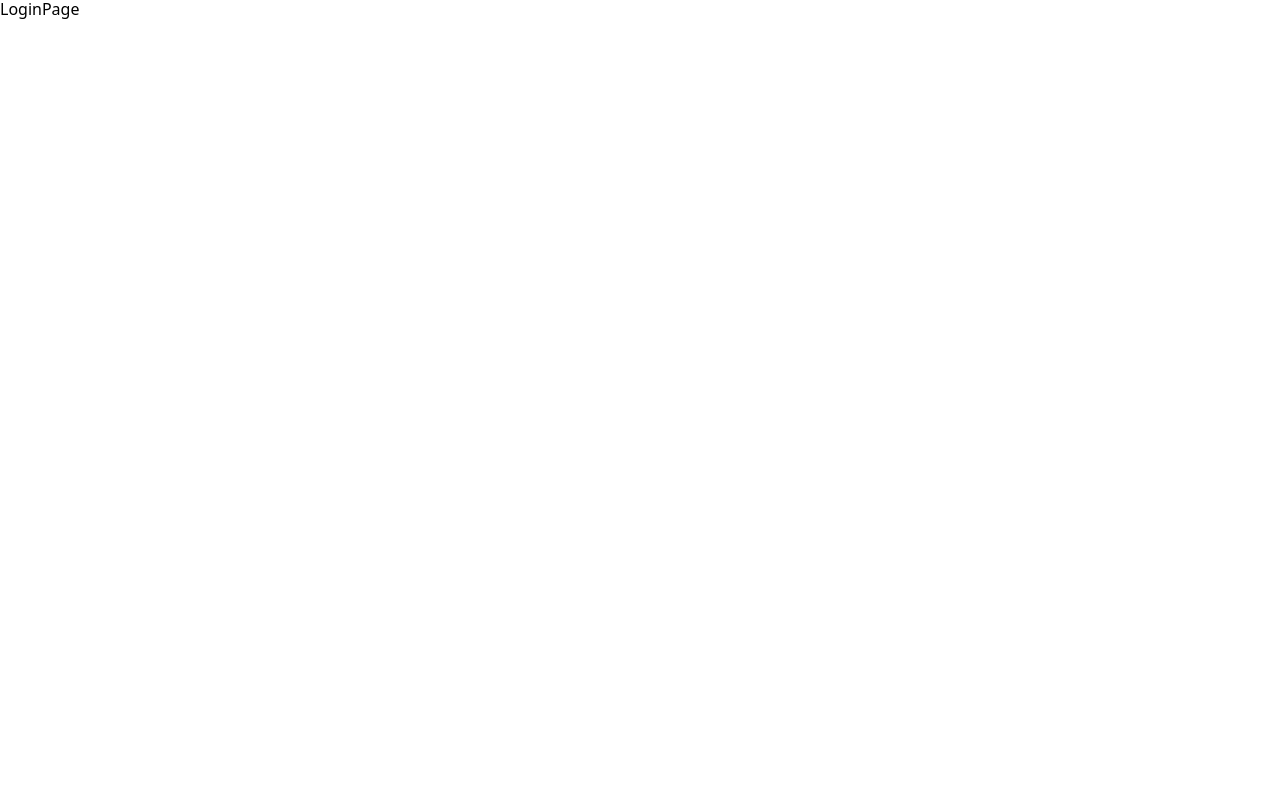
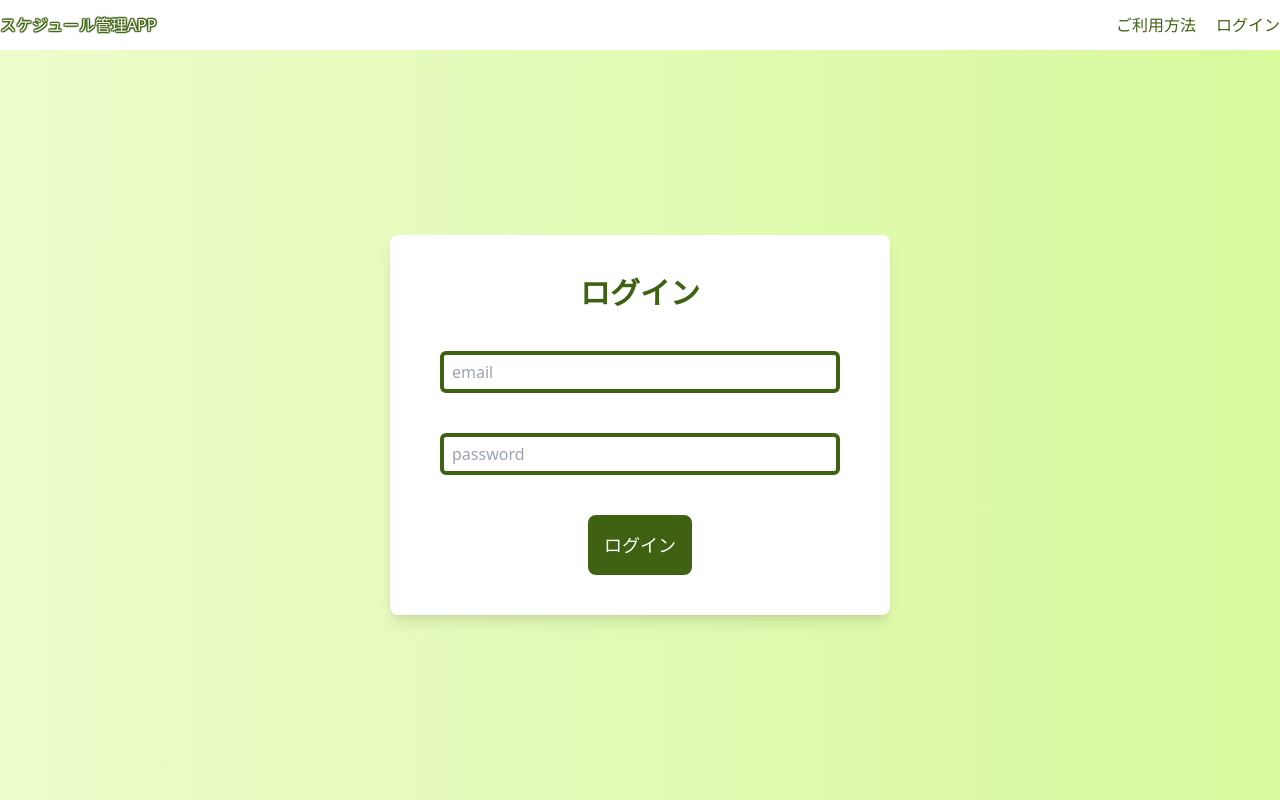
Before and after one commit to umedanaoyuki/react-calendar-app, a React (Vite) app: page /login in a window 1280 px wide. Built offline with nearby package versions, Linux system fonts and the light colour scheme.

Commit message:
feat: ログイン画面の作成2

```diff
--- a/src/components/pages/LoginPage.tsx
+++ b/src/components/pages/LoginPage.tsx
@@ -1,3 +1,28 @@
+import { PrimaryBtn } from "../atoms/PrimaryBtn";
+
 export const LoginPage = () => {
-  return <div>LoginPage</div>;
+  return (
+    <div className="w-[500px] bg-white rounded-lg shadow-lg py-10">
+      <form className="flex flex-col justify-center items-center gap-10">
+        <h1 className="text-3xl text-lime-800 font-bold text-center">
+          ログイン
+        </h1>
+        <div className="w-[80%]">
+          <input
+            type="text"
+            className="w-full border-4 border-solid border-lime-800 rounded-md p-2"
+            placeholder="email"
+          />
+        </div>
+        <div className="w-[80%]">
+          <input
+            type="password"
+            className="w-full border-4 border-solid border-lime-800 rounded-md p-2"
+            placeholder="password"
+          />
+        </div>
+        <PrimaryBtn>ログイン</PrimaryBtn>
+      </form>
+    </div>
+  );
 };
--- a/src/routes.tsx
+++ b/src/routes.tsx
@@ -1,8 +1,15 @@
 import { createBrowserRouter } from "react-router-dom";
 import { TopPage } from "./components/pages/TopPage";
 import { LoginPage } from "./components/pages/LoginPage";
+import { NotLoginLayout } from "./components/templates/NotLoginLayout";
 
 export const router = createBrowserRouter([
-  { path: "/", element: <TopPage /> },
-  { path: "/login", element: <LoginPage /> },
+  {
+    path: "/",
+    element: <NotLoginLayout />,
+    children: [
+      { index: true, element: <TopPage /> },
+      { path: "/login", element: <LoginPage /> },
+    ],
+  },
 ]);
--- a/src/styles/output.css
+++ b/src/styles/output.css
@@ -621,6 +621,18 @@ video {
   height: 100vh;
 }
 
+.w-\[500px\] {
+  width: 500px;
+}
+
+.w-\[80\%\] {
+  width: 80%;
+}
+
+.w-full {
+  width: 100%;
+}
+
 .flex-col {
   flex-direction: column;
 }
@@ -641,8 +653,29 @@ video {
   gap: 1.25rem;
 }
 
+.gap-10 {
+  gap: 2.5rem;
+}
+
 .rounded-lg {
   border-radius: 0.5rem;
+}
+
+.rounded-md {
+  border-radius: 0.375rem;
+}
+
+.border-4 {
+  border-width: 4px;
+}
+
+.border-solid {
+  border-style: solid;
+}
+
+.border-lime-800 {
+  --tw-border-opacity: 1;
+  border-color: rgb(63 98 18 / var(--tw-border-opacity, 1));
 }
 
 .bg-lime-800 {
@@ -671,6 +704,15 @@ video {
 
 .p-4 {
   padding: 1rem;
+}
+
+.p-2 {
+  padding: 0.5rem;
+}
+
+.py-10 {
+  padding-top: 2.5rem;
+  padding-bottom: 2.5rem;
 }
 
 .pt-\[10vh\] {
@@ -704,6 +746,15 @@ video {
   line-height: 1.75rem;
 }
 
+.text-3xl {
+  font-size: 1.875rem;
+  line-height: 2.25rem;
+}
+
+.font-bold {
+  font-weight: 700;
+}
+
 .leading-\[50px\] {
   line-height: 50px;
 }
@@ -718,6 +769,12 @@ video {
   color: rgb(255 255 255 / var(--tw-text-opacity, 1));
 }
 
+.shadow-lg {
+  --tw-shadow: 0 10px 15px -3px rgb(0 0 0 / 0.1), 0 4px 6px -4px rgb(0 0 0 / 0.1);
+  --tw-shadow-colored: 0 10px 15px -3px var(--tw-shadow-color), 0 4px 6px -4px var(--tw-shadow-color);
+  box-shadow: var(--tw-ring-offset-shadow, 0 0 #0000), var(--tw-ring-shadow, 0 0 #0000), var(--tw-shadow);
+}
+
 .logo {
   color: #ffffff;
   text-shadow: 1px 1px 1px #3f6212, -1px 1px 1px #3f6212, 1px -1px 1px #3f6212,
```
